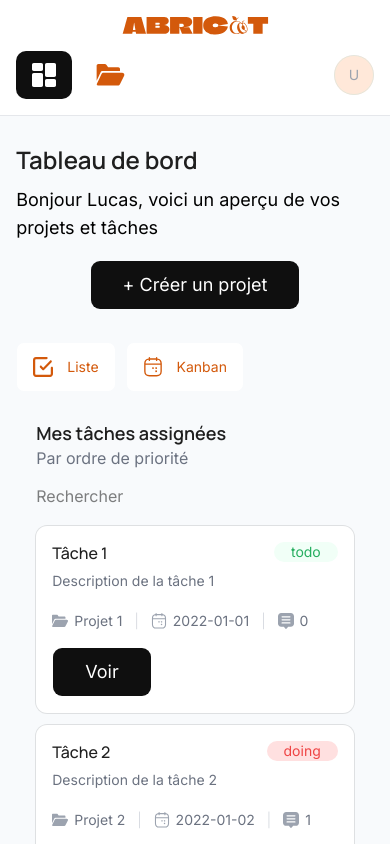
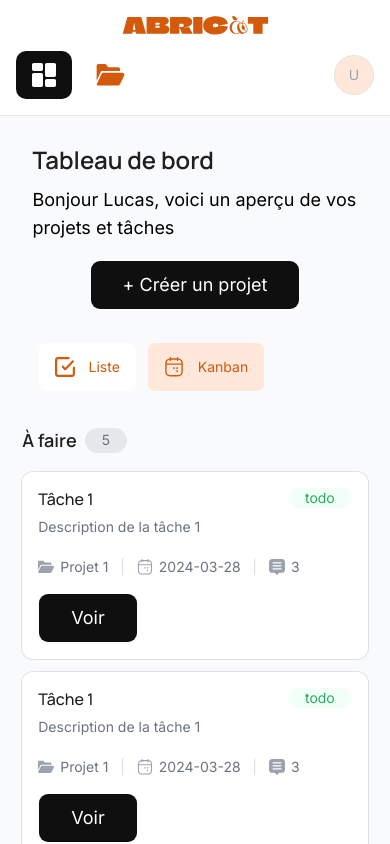
Before and after one commit to lucas-de-souza-pereira/ia-project-manager, a Next.js app in the folder frontend/: page /dashboard in a window 390 px wide. Both pictures are taken after a click on the button "Kanban". Built offline with nearby package versions, Linux system fonts and the light colour scheme.

Commit message:
feat: add kanban-view

```diff
--- a/frontend/src/app/(dashboard)/dashboard/page.tsx
+++ b/frontend/src/app/(dashboard)/dashboard/page.tsx
@@ -1,9 +1,133 @@
 import DashboardView from "@/components/features/tasks/dashboard-view";
+import { type Task } from "@/types/task";
+
+const mockTasks: Task[] = [
+  {
+    title: "Tâche 1",
+    description: "Description de la tâche 1",
+    status: "todo",
+    dueDate: "2024-03-28",
+    commentsCount: 3,
+    project: { name: "Projet 1" },
+  },
+  {
+    title: "Tâche 2",
+    description: "Description de la tâche 2",
+    status: "doing",
+    dueDate: "2024-03-30",
+    commentsCount: 1,
+    project: { name: "Projet 2" },
+  },
+  {
+    title: "Tâche 3",
+    description: "Description de la tâche 3",
+    status: "done",
+    dueDate: "2024-03-25",
+    commentsCount: 5,
+    project: { name: "Projet 1" },
+  },
+  {
+    title: "Tâche 1",
+    description: "Description de la tâche 1",
+    status: "todo",
+    dueDate: "2024-03-28",
+    commentsCount: 3,
+    project: { name: "Projet 1" },
+  },
+  {
+    title: "Tâche 2",
+    description: "Description de la tâche 2",
+    status: "doing",
+    dueDate: "2024-03-30",
+    commentsCount: 1,
+    project: { name: "Projet 2" },
+  },
+  {
+    title: "Tâche 3",
+    description: "Description de la tâche 3",
+    status: "done",
+    dueDate: "2024-03-25",
+    commentsCount: 5,
+    project: { name: "Projet 1" },
+  },
+  {
+    title: "Tâche 1",
+    description: "Description de la tâche 1",
+    status: "todo",
+    dueDate: "2024-03-28",
+    commentsCount: 3,
+    project: { name: "Projet 1" },
+  },
+  {
+    title: "Tâche 2",
+    description: "Description de la tâche 2",
+    status: "doing",
+    dueDate: "2024-03-30",
+    commentsCount: 1,
+    project: { name: "Projet 2" },
+  },
+  {
+    title: "Tâche 3",
+    description: "Description de la tâche 3",
+    status: "done",
+    dueDate: "2024-03-25",
+    commentsCount: 5,
+    project: { name: "Projet 1" },
+  },
+  {
+    title: "Tâche 1",
+    description: "Description de la tâche 1",
+    status: "todo",
+    dueDate: "2024-03-28",
+    commentsCount: 3,
+    project: { name: "Projet 1" },
+  },
+  {
+    title: "Tâche 2",
+    description: "Description de la tâche 2",
+    status: "doing",
+    dueDate: "2024-03-30",
+    commentsCount: 1,
+    project: { name: "Projet 2" },
+  },
+  {
+    title: "Tâche 3",
+    description: "Description de la tâche 3",
+    status: "done",
+    dueDate: "2024-03-25",
+    commentsCount: 5,
+    project: { name: "Projet 1" },
+  },
+  {
+    title: "Tâche 1",
+    description: "Description de la tâche 1",
+    status: "todo",
+    dueDate: "2024-03-28",
+    commentsCount: 3,
+    project: { name: "Projet 1" },
+  },
+  {
+    title: "Tâche 2",
+    description: "Description de la tâche 2",
+    status: "doing",
+    dueDate: "2024-03-30",
+    commentsCount: 1,
+    project: { name: "Projet 2" },
+  },
+  {
+    title: "Tâche 3",
+    description: "Description de la tâche 3",
+    status: "done",
+    dueDate: "2024-03-25",
+    commentsCount: 5,
+    project: { name: "Projet 1" },
+  },
+];
 
 export default function DashboardPage() {
   return (
-    <div className="mt-8 md:mt-12 xl:mt-22 w-11/12 xl:w-[1215px] mx-auto">
-      <DashboardView user={{ name: "Lucas" }} />
+    <div>
+      <DashboardView user={{ name: "Lucas" }} tasks={mockTasks} />
     </div>
   );
 }
--- a/frontend/src/components/features/auth/login-form.tsx
+++ b/frontend/src/components/features/auth/login-form.tsx
@@ -4,7 +4,7 @@ import { zodResolver } from "@hookform/resolvers/zod";
 import { useForm } from "react-hook-form";
 import * as z from "zod";
 import Link from "next/link";
-import { Logo } from "@/components/icons/logo";
+import { Logo } from "@/components/icons";
 
 import { Button } from "@/components/ui/button";
 import {
@@ -38,10 +38,10 @@ export function LoginForm() {
   }
 
   return (
-    <div className="flex flex-col h-full w-full py-8">
+    <div className="flex flex-col h-full w-full py-19">
       <div className="flex-1 flex flex-col justify-start">
         <div className="mb-8 mx-auto">
-          <Logo color="primary" />
+          <Logo className="w-63 h-8 text-primary" />
         </div>
       </div>
 
--- a/frontend/src/components/features/auth/register-form.tsx
+++ b/frontend/src/components/features/auth/register-form.tsx
@@ -40,10 +40,10 @@ export function RegisterForm() {
   }
 
   return (
-    <div className="flex flex-col h-full w-full py-8">
+    <div className="flex flex-col h-full w-full py-19">
       <div className="flex-1 flex flex-col justify-start">
         <div className="mb-8 mx-auto">
-          <Logo color="primary" />
+          <Logo className="w-63 h-8 text-primary" />
         </div>
       </div>
 
--- a/frontend/src/components/features/tasks/dashboard-task-card.tsx
+++ b/frontend/src/components/features/tasks/dashboard-task-card.tsx
@@ -3,7 +3,6 @@ import {
   CardAction,
   CardContent,
   CardDescription,
-  CardFooter,
   CardHeader,
   CardTitle,
 } from "@/components/ui/card";
@@ -11,24 +10,43 @@ import { Badge } from "@/components/ui/badge";
 import { Button } from "@/components/ui/button";
 import { Folder, Calendar, Comment } from "@/components/icons";
 
+import { type Task } from "@/types/task";
+
 interface DashboardTaskCardProps {
-  task: {
-    title: string;
-    description: string;
-    status: "todo" | "doing" | "done";
-    dueDate: string;
-    commentsCount: number;
-    project: {
-      name: string;
-    };
-  };
+  task: Task;
   variant?: "list" | "kanban";
+}
+
+function TaskMetadata({ task }: { task: DashboardTaskCardProps["task"] }) {
+  return (
+    <div className="flex items-center gap-x-3 text-sm text-muted-foreground font-medium">
+      <div className="flex items-center gap-x-1.5">
+        <Folder className="w-4 h-4" />
+        <p>{task.project.name}</p>
+      </div>
+
+      <span className="text-gray-300 font-light">|</span>
+
+      <div className="flex items-center gap-x-1.5">
+        <Calendar className="w-4 h-4" />
+        <p>{task.dueDate}</p>
+      </div>
+
+      <span className="text-gray-300 font-light">|</span>
+
+      <div className="flex items-center gap-x-1.5">
+        <Comment className="w-4 h-4" />
+        <p>{task.commentsCount}</p>
+      </div>
+    </div>
+  );
 }
 
 export default function DashboardTaskCard({
   task,
   variant = "list",
 }: DashboardTaskCardProps) {
+  const isList = variant === "list";
   return (
     <Card>
       <CardHeader>
@@ -43,27 +61,10 @@ export default function DashboardTaskCard({
         </CardAction>
       </CardHeader>
 
-      <CardContent className="flex flex-col md:flex-row items-start md:items-center md:justify-between gap-y-4 md:gap-y-0">
-        <div className="flex items-center gap-x-3 text-sm text-muted-foreground font-medium">
-          <div className="flex items-center gap-x-1.5">
-            <Folder className="w-4 h-4" />
-            <p>{task.project.name}</p>
-          </div>
-
-          <span className="text-gray-300 font-light">|</span>
-
-          <div className="flex items-center gap-x-1.5">
-            <Calendar className="w-4 h-4" />
-            <p>{task.dueDate}</p>
-          </div>
-
-          <span className="text-gray-300 font-light">|</span>
-
-          <div className="flex items-center gap-x-1.5">
-            <Comment className="w-4 h-4" />
-            <p>{task.commentsCount}</p>
-          </div>
-        </div>
+      <CardContent
+        className={`flex ${isList ? "flex-col md:flex-row" : "flex-col"} items-start md:items-center md:justify-between gap-y-4 md:gap-y-8`}
+      >
+        <TaskMetadata task={task} />
 
         <CardAction>
           <Button variant="default" size="lg">
--- a/frontend/src/components/features/tasks/dashboard-view.tsx
+++ b/frontend/src/components/features/tasks/dashboard-view.tsx
@@ -1,16 +1,26 @@
+"use client";
+
+import { useState } from "react";
 import { Chips } from "@/components/shared/chips";
 import TaskListView from "./task-list-view";
+import TaskKanbanView from "./task-kanban-view";
 import { Button } from "@/components/ui/button";
 import { SquareCheck, Calendar } from "@/components/icons";
 
+import { type Task } from "@/types/task";
+
 interface DashboardViewProps {
   user: { name: string };
+  tasks: Task[];
 }
 
-export default function DashboardView({ user }: DashboardViewProps) {
+export default function DashboardView({ user, tasks }: DashboardViewProps) {
+  const [view, setView] = useState<"list" | "kanban">("list");
+
   return (
-    <div>
-      <div className="flex flex-col gap-y-4.5 md:flex-row items-center justify-between">
+    <div className="mt-8 md:mt-12 xl:mt-22">
+      <div className="w-10/12 xl:w-[1215px] mx-auto">
+        <div className="flex flex-col gap-y-4.5 md:flex-row items-center justify-between ">
           <div className="flex flex-col gap-y-3.5">
             <h1>Tableau de bord</h1>
             <p className="text-lg text-foreground">
@@ -23,14 +33,30 @@ export default function DashboardView({ user }: DashboardViewProps) {
           </Button>
         </div>
 
-      <div className="mt-8 md:mt-12 xl:mt-15 flex flew-row gap-x-2.5">
-        <Chips icon={<SquareCheck className="w-4 h-4" />} label="Liste" />
-        <Chips icon={<Calendar className="w-4 h-4" />} label="Kanban" />
+        <div className="mt-8 md:mt-12 xl:mt-15 flex flew-row gap-x-2.5 pl-1.25">
+          <Chips
+            icon={<SquareCheck className="w-4 h-4" />}
+            label="Liste"
+            isActive={view === "list"}
+            onClick={() => setView("list")}
+          />
+          <Chips
+            icon={<Calendar className="w-4 h-4" />}
+            label="Kanban"
+            isActive={view === "kanban"}
+            onClick={() => setView("kanban")}
+          />
         </div>
-
-      <div className="mt-3 md:mt-4 xl:mt-5">
-        <TaskListView />
       </div>
+      {view === "list" ? (
+        <div className="mt-3 md:mt-4 xl:mt-5 w-11/12 xl:w-[1215px] mx-auto">
+          <TaskListView tasks={tasks} />
+        </div>
+      ) : (
+        <div className="mt-5 md:mt-8 xl:mt-12.5 w-11/12 mx-auto">
+          <TaskKanbanView tasks={tasks} />
+        </div>
+      )}
     </div>
   );
 }
--- a/frontend/src/components/features/tasks/task-kanban-view.tsx
+++ b/frontend/src/components/features/tasks/task-kanban-view.tsx
@@ -1,9 +1,42 @@
-import TaskListView from "./task-list-view";
+import { Badge } from "@/components/ui/badge";
+import DashboardTaskCard from "./dashboard-task-card";
+import { type Task } from "@/types/task";
 
-export default function TaskKanbanView() {
+interface KanbanColumnProps {
+  title: string;
+  tasks: Task[];
+  status: Task["status"];
+}
+
+function KanbanColumn({ title, tasks, status }: KanbanColumnProps) {
+  const filteredTasks = tasks.filter((t) => t.status === status);
+
   return (
-    <div>
-      <TaskListView />
+    <div className="w-full flex-1 md:overflow-x-auto md:bg-card md:rounded-lg md:border md:border-border p-1.5 md:p-6 py-3.5 md:py-10">
+      <div className="flex flex-row gap-x-2 items-center">
+        <h3 className="text-lg">{title}</h3>
+        <Badge variant="counter" className="h-6.25">
+          {filteredTasks.length}
+        </Badge>
+      </div>
+
+      <div className="flex flex-col gap-y-3.25 md:gap-y-4.5 md:flex-row md:gap-x-4.5 xl:flex-col xl:gap-y-4.5 mt-4.5 md:mt-10.25">
+        {filteredTasks.map((task, index) => (
+          <div key={index} className=" md:w-[280px] shrink-0 xl:w-full">
+            <DashboardTaskCard task={task} variant="kanban" />
+          </div>
+        ))}
+      </div>
     </div>
   );
 }
+
+export default function TaskKanbanView({ tasks }: { tasks: Task[] }) {
+  return (
+    <div className="flex flex-col gap-y-4.5 xl:flex-row gap-x-5.5">
+      <KanbanColumn title="À faire" tasks={tasks} status="todo" />
+      <KanbanColumn title="En cours" tasks={tasks} status="doing" />
+      <KanbanColumn title="Terminé" tasks={tasks} status="done" />
+    </div>
+  );
+}
--- a/frontend/src/components/features/tasks/task-list-view.tsx
+++ b/frontend/src/components/features/tasks/task-list-view.tsx
@@ -1,55 +1,21 @@
 import DashboardTaskCard from "./dashboard-task-card";
+import { type Task } from "@/types/task";
 
-export default function TaskListView() {
+export default function TaskListView({ tasks }: { tasks: Task[] }) {
   return (
-    <div className="md:bg-card md:rounded-lg md:border md:border-border p-5 md:p-14.75">
+    <div className="md:bg-card md:rounded-lg md:border md:border-border p-1.5 md:p-14.75">
       <div className="flex flex-col gap-y-4.5 items-start md:flex-row md:items-center justify-between">
-        <div className="flex flex-col items-start gap-y-2">
+        <div className="flex flex-col items-start gap-y-2 mt-2 md:mt-0">
           <h2>Mes tâches assignées</h2>
           <p>Par ordre de priorité</p>
         </div>
         <input type="text" placeholder="Rechercher" />
       </div>
 
-      <div className="flex flex-col gap-y-3 md:gap-y-4.25 mt-4.5 md:mt-6 lg:mt-10">
-        <DashboardTaskCard
-          task={{
-            title: "Tâche 1",
-            description: "Description de la tâche 1",
-            status: "todo",
-            dueDate: "2022-01-01",
-            commentsCount: 0,
-            project: {
-              name: "Projet 1",
-            },
-          }}
-        />
-
-        <DashboardTaskCard
-          task={{
-            title: "Tâche 2",
-            description: "Description de la tâche 2",
-            status: "doing",
-            dueDate: "2022-01-02",
-            commentsCount: 1,
-            project: {
-              name: "Projet 2",
-            },
-          }}
-        />
-
-        <DashboardTaskCard
-          task={{
-            title: "Tâche 3",
-            description: "Description de la tâche 3",
-            status: "done",
-            dueDate: "2022-01-03",
-            commentsCount: 2,
-            project: {
-              name: "Projet 3",
-            },
-          }}
-        />
+      <div className="flex flex-col gap-y-3.25 md:gap-y-4.25 mt-4.5 md:mt-6 lg:mt-10">
+        {tasks.map((task, index) => (
+          <DashboardTaskCard key={index} task={task} variant="list" />
+        ))}
       </div>
     </div>
   );
--- a/frontend/src/components/ui/badge.tsx
+++ b/frontend/src/components/ui/badge.tsx
@@ -23,6 +23,7 @@ const badgeVariants = cva(
         doing: "bg-[#FFE0E0] text-[#EF4444]",
         done: "bg-[#FFF0D7] text-[#E08D00]",
         owner: "bg-[#FFE8D9] text-[#D3590B]",
+        counter: "bg-[#E5E7EB] text-[#6B7280]",
       },
     },
     defaultVariants: {
--- /dev/null
+++ b/frontend/src/types/task.ts
@@ -0,0 +1,10 @@
+export interface Task {
+  title: string;
+  description: string;
+  status: "todo" | "doing" | "done";
+  dueDate: string;
+  commentsCount: number;
+  project: {
+    name: string;
+  };
+}
```
Lines whose indentation alone changed are shown as unchanged.
